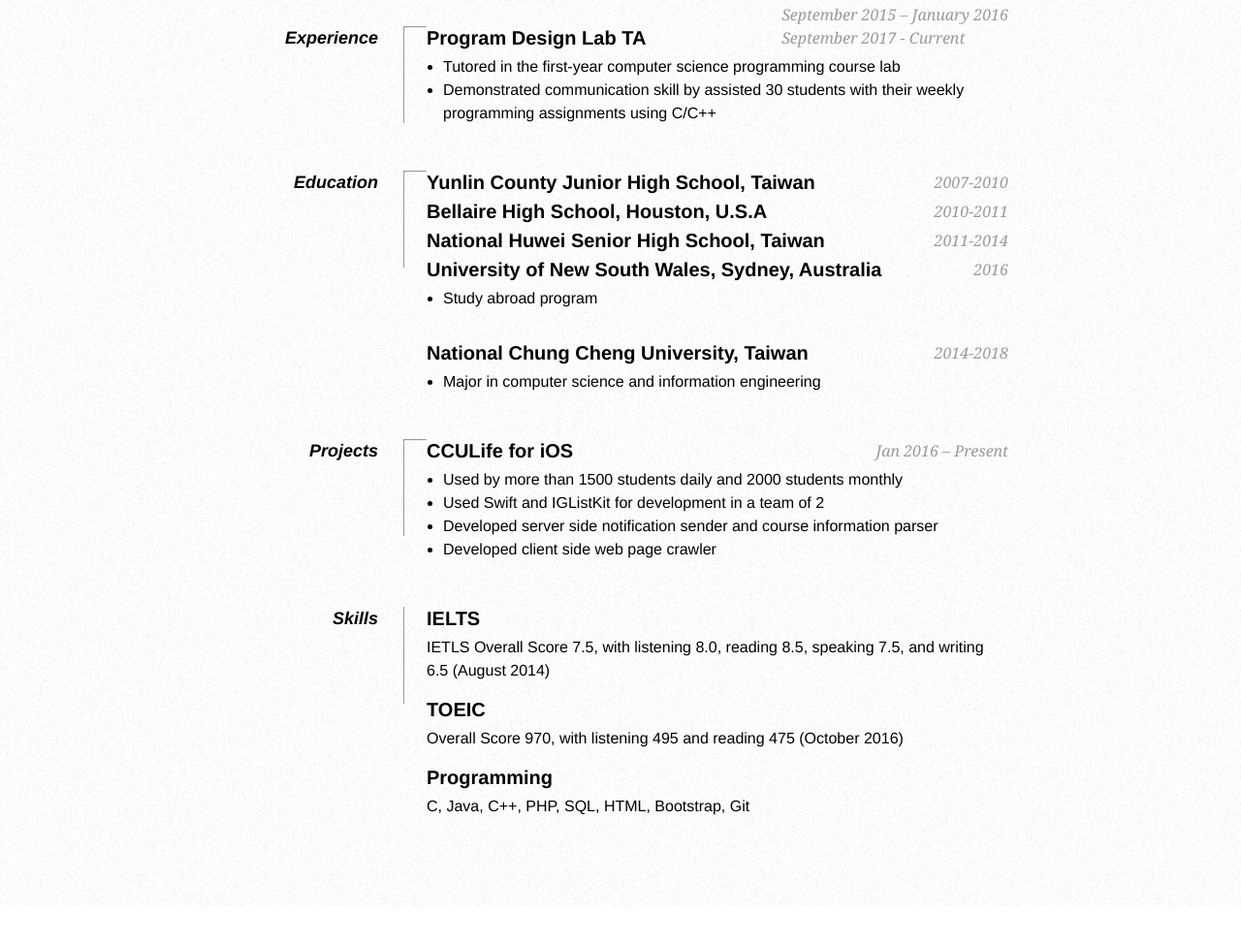
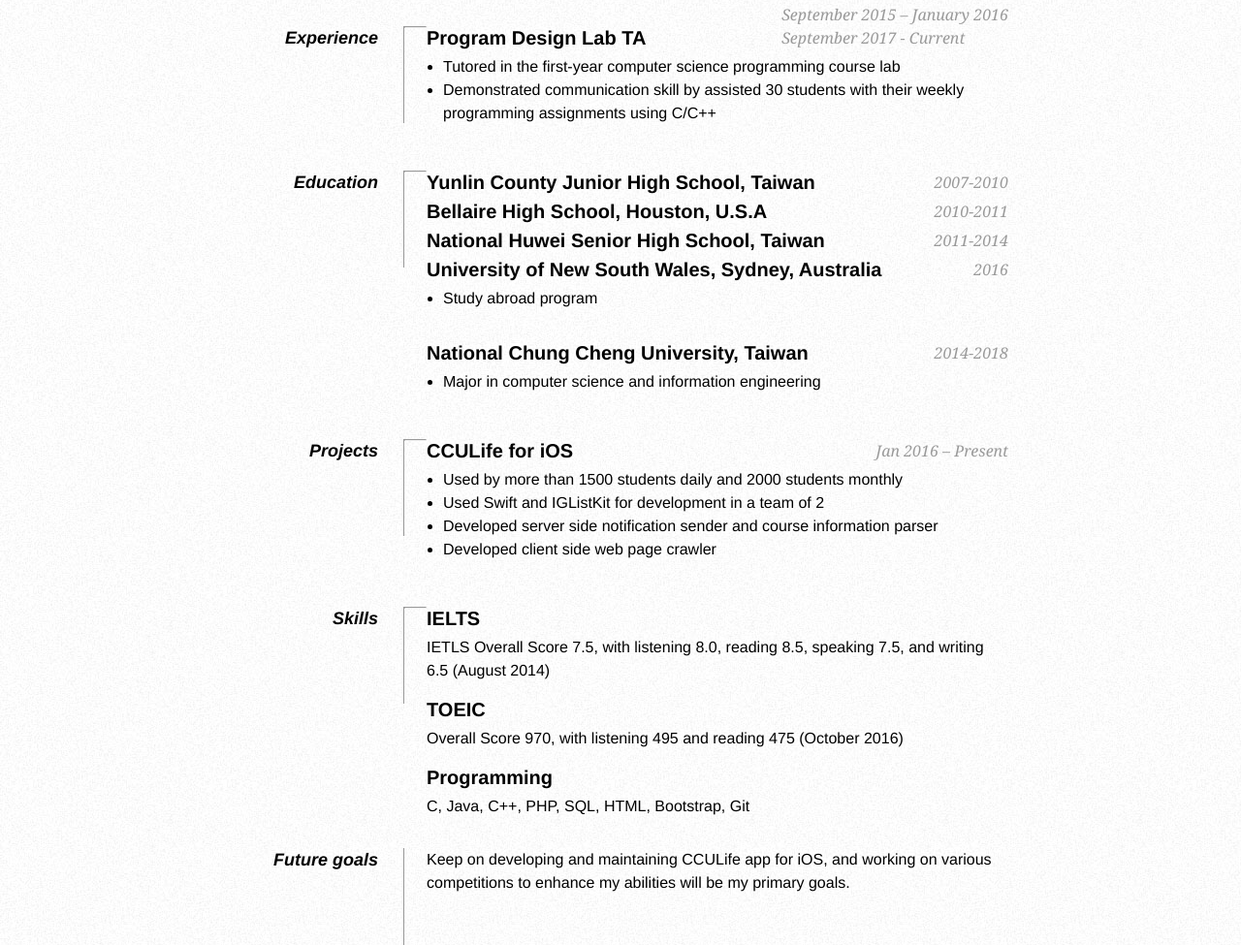
Before and after one commit to henrybear327/404210004_hw9, a plain HTML site: page index.html in a window 1280 px wide. Shown: the part 1196-2171 px from the top of the page at 97% size. Before the commit the page ends 2131 px from the top, so only its background shows below. Drawn offline with Linux system fonts and the light colour scheme.

Commit message:
Add future goals

```diff
--- a/index.html
+++ b/index.html
@@ -277,7 +277,18 @@
             <p>C, Java, C++, PHP, SQL, HTML, Bootstrap, Git</p>
         </dd>
 
+        <hr>
+
         <dd class="clear"></dd>
+
+        <dt>Future goals</dt>
+        <dd>
+            <p>
+                Keep on developing and maintaining CCULife app for iOS,
+                and working on various competitions to enhance my abilities
+                will be my primary goals.
+            </p>
+        </dd>
     </dl>
 
 </div>
```
